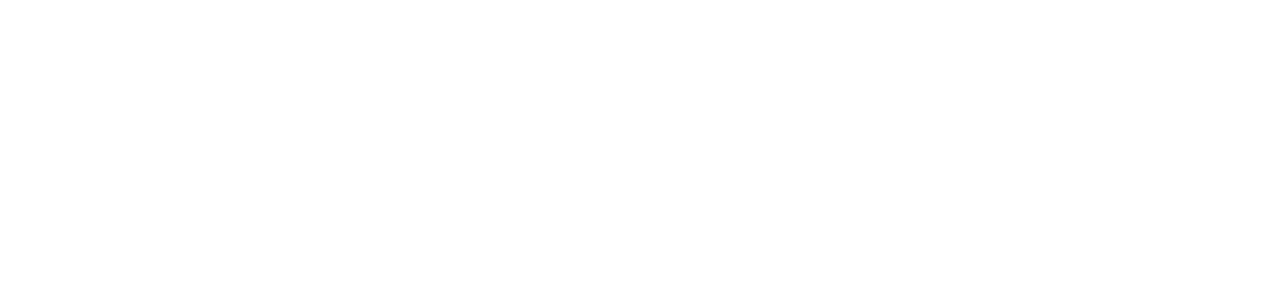
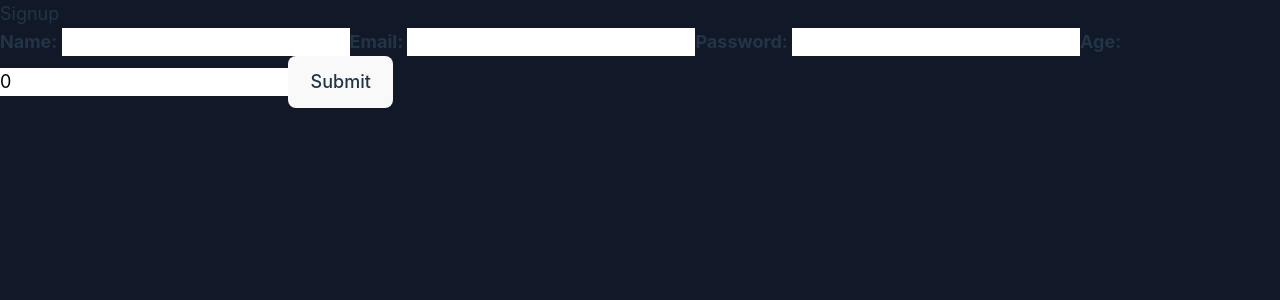
Before and after one commit to chingu-voyages/V54-tier3-team-36, a React (Vite) app in the folder client/: page /signup in a window 1280 px wide. Before the commit this address had no page. Shown: the top 300 px of the page. Built offline with nearby package versions, Linux system fonts and the light colour scheme.

Commit message:
controlled form create for signup

```diff
--- a/client/src/App.jsx
+++ b/client/src/App.jsx
@@ -5,6 +5,7 @@
 import QuizzesLayout from "./layout/QuizzesLayout";
 import DashboardLayout from "./layout/DashboardLayout";
 import Login from "./components/Login";
+import Signup from "./components/Signup";
 
 
 const App = () => {
@@ -15,6 +16,7 @@
         <Route path="games" element={<GamesLayout/>}/>
         <Route path="quizzes" element={<QuizzesLayout/>} />
         <Route path="dashboard" element={<DashboardLayout/>}/>
+        <Route path="signup" element={<Signup/>}/>
         <Route path="login" element={<Login/>}/>
       </Routes>
 
--- a/client/src/components/Header.jsx
+++ b/client/src/components/Header.jsx
@@ -9,7 +9,7 @@
     <header>
       <div className="w-full flex flex-col items-center space-y-5 md:space-y-10">
         <h1 className="text-5xl text-black text-center font-extrabold">Welcome to The <br/>Animal World App</h1>
-        <Link to="/login">
+        <Link to="/signup">
           <button className="w-40 bg-teal-800 shadow-md shadow-teal-500/50 hover:opacity-85 rounded-full text-white">
             Get Started
           </button>
--- a/client/src/components/Login.jsx
+++ b/client/src/components/Login.jsx
@@ -1,8 +1,18 @@
 import React from 'react'
+import NavBar from './NavBar'
+import background from "../assets/background.jpg"
 
 const Login = () => {
+  const pageBg = "bg-white bg-opacity-0"
+
   return (
-    <div>Login</div>
+    <div className="md:min-h-screen flex items-center justify-center bg-contain md:bg-cover bg-center"
+      style={{ backgroundImage: `url(${background})`}}>
+      <div className="m-10 p-2 md:m-32 md:p-8 bg-white bg-opacity-75 rounded-[3vw] overflow-hidden">
+        <NavBar bgColor={pageBg}/>
+      </div>
+
+    </div>
   )
 }
 
--- a/client/src/components/NavLinks.jsx
+++ b/client/src/components/NavLinks.jsx
@@ -26,7 +26,7 @@
         Dashboard
       </NavLink>
 
-      <Link to="/login">
+      <Link to="/signup">
         <button className='w-32 bg-teal-800 shadow-md shadow-teal-500/50 hover:opacity-85 rounded-full text-white'>
           Signup
         </button>
--- /dev/null
+++ b/client/src/components/Signup.jsx
@@ -0,0 +1,81 @@
+import React, { useState } from 'react'
+
+const Signup = () => {
+  const [formData, setFormData ] = useState({
+    name: "",
+    email: "",
+    password: "",
+    age: 0 //maybe will change to select/options
+  });
+
+  const handleChange = (e) => {
+    const { name, value } = e.target;
+
+    setFormData((prevData) => ({
+      ...prevData,
+      [name]: value
+    }));
+  };
+
+  const handleSubmit = (e) => {
+    e.preventDefault();
+    console.log('Form submitted:', formData)
+  }
+
+  return (
+    <div className='h-screen bg-gray-900 text-lg'>
+      <h2>Signup</h2>
+      <form onSubmit={handleSubmit}>
+
+        <label>
+          <strong>Name: </strong>
+          <input
+            type="text"
+            name="name"
+            value={formData.name}
+            onChange={handleChange}
+            className='text-black'
+          />
+        </label>
+
+        <label>
+          <strong>Email: </strong>
+          <input
+            type="email"
+            name="email"
+            value={formData.email}
+            onChange={handleChange}
+            className='text-black'
+          />
+        </label>
+
+        <label>
+          <strong>Password: </strong>
+          <input
+            type="password"
+            name="password"
+            value={formData.password}
+            onChange={handleChange}
+            className='text-black'
+          />
+        </label>
+
+        <label>
+          <strong>Age: </strong>
+          <input
+            type="number"
+            name="age"
+            value={formData.age}
+            onChange={handleChange}
+            className='text-black'
+          />
+        </label>
+
+        <button type='submit'>Submit</button>
+      </form>
+
+    </div>
+  )
+}
+
+export default Signup
```
